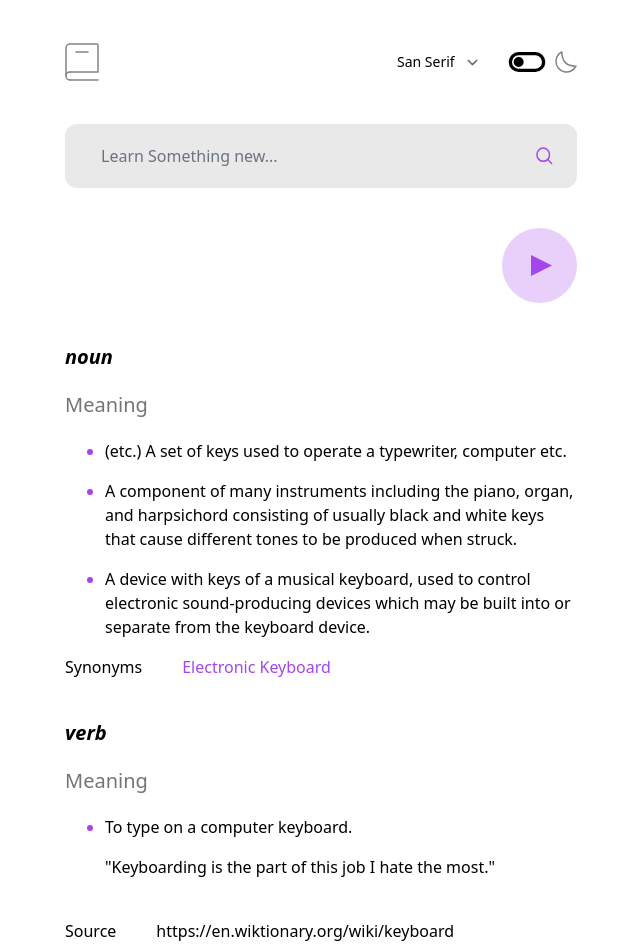
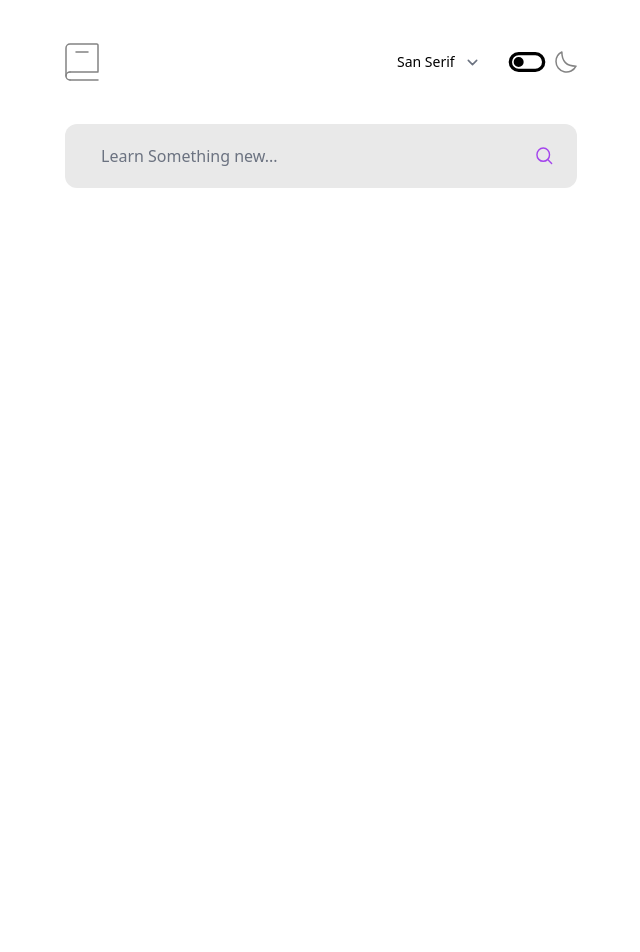
Before and after one commit to dotslashbit/web-projects, a React (Vite) app in the folder reactjs_projects/dictionary/: page / in a window 1280 px wide. Shown: the top 952 px of the page, without its empty margins (319-959 px from the left). After the commit the page ends 800 px from the top, so only its background shows below. Built offline with nearby package versions, Linux system fonts and the light colour scheme.

Commit message:
added functionality to fetch noun meanings

```diff
--- a/reactjs_projects/dictionary/src/App.jsx
+++ b/reactjs_projects/dictionary/src/App.jsx
@@ -8,7 +8,7 @@ import Verb from "./components/Verb";
 
 export default function App() {
   const [searchWord, setSearchWord] = useState("");
-  const [searchResult, setSearchResult] = useState({});
+  const [searchResult, setSearchResult] = useState(null);
 
   function handleSearchWordChange(event) {
     setSearchWord(event.target.value);
@@ -32,10 +32,14 @@ export default function App() {
         searchWord={searchWord}
         getSearchResult={getSearchResult}
       />
-      <SearchWord searchResult={searchResult} />
-      <Noun />
-      <Verb />
-      <Footer />
+      {searchResult !== null && (
+        <>
+          <SearchWord searchResult={searchResult} />
+          <Noun searchResult={searchResult} />
+          <Verb />
+          <Footer />
+        </>
+      )}
     </div>
   );
 }
--- /dev/null
+++ b/reactjs_projects/dictionary/src/components/Definition.jsx
@@ -0,0 +1,6 @@
+function Definition({ definition }) {
+  console.log("def", definition);
+  return <li className="my-4">{definition.definition}</li>;
+}
+
+export default Definition;
--- a/reactjs_projects/dictionary/src/components/Noun.jsx
+++ b/reactjs_projects/dictionary/src/components/Noun.jsx
@@ -1,4 +1,10 @@
-function Noun() {
+import Definition from "./Definition";
+
+function Noun({ searchResult }) {
+  const nouns = searchResult.meanings.filter(
+    (meaning) => meaning.partOfSpeech === "noun"
+  );
+  console.log("nouns", nouns);
   return (
     <section className="noun">
       <p className="italic font-bold text-xl">noun</p>
@@ -6,7 +12,10 @@ function Noun() {
         Meaning
       </p>
       <ul className="meaning-list ml-10 list-disc marker:text-violet">
-        <li className="my-4">
+        {nouns[0].definitions.map((definition, i) => (
+          <Definition definition={definition} key={i} />
+        ))}
+        {/* <li className="my-4">
           (etc.) A set of keys used to operate a typewriter, computer etc.
         </li>
         <li className="my-4">
@@ -18,7 +27,7 @@ function Noun() {
           A device with keys of a musical keyboard, used to control electronic
           sound-producing devices which may be built into or separate from the
           keyboard device.
-        </li>
+        </li> */}
       </ul>
       <div className="synonyms flex justify-start gap-10">
         <p>Synonyms</p>
```
